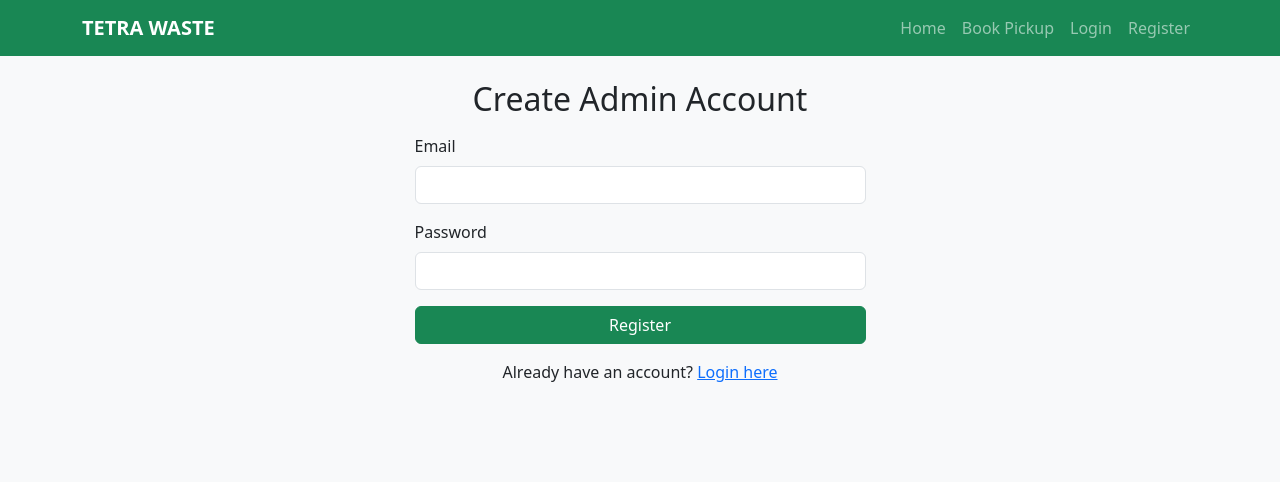
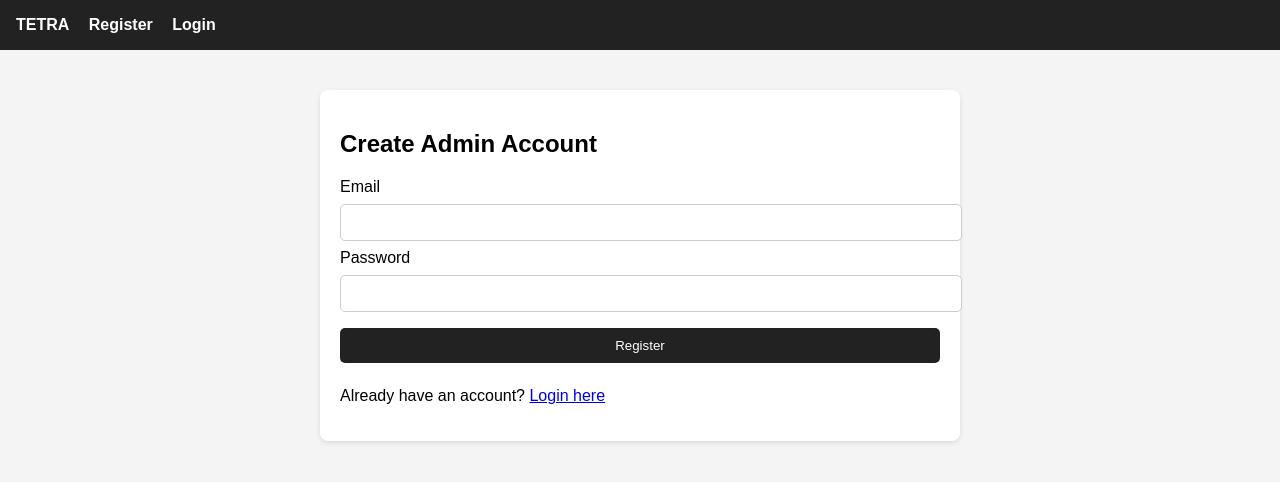
Before and after one commit to wilsoneffiong-creator/wilsoneffiong-creator-tetra-multi-dynamics-waste-app, a Flask app: page /register in a window 1280 px wide. Shown: the top 482 px of the page. Run offline with Flask 3, Linux system fonts and the light colour scheme.

Commit message:
V4.1: Fix BuildError - Clean base.html + Full app.py

```diff
--- a/app.py
+++ b/app.py
@@ -1,80 +1,84 @@
 from flask import Flask, render_template, request, redirect, url_for, session, flash
-import sqlite3
+import json, os
 from werkzeug.security import generate_password_hash, check_password_hash
-from functools import wraps
-import os
 
 app = Flask(__name__)
-app.secret_key = 'tetra_secret_key_change_this_later'
-DATABASE = 'tetra.db'
+app.secret_key = 'tetra-secret-key-change-this' # CHANGE THIS LATER
 
-def login_required(f):
-    @wraps(f)
-    def decorated_function(*args, **kwargs):
-        if 'user_id' not in session:
-            return redirect(url_for('login'))
-        return f(*args, **kwargs)
-    return decorated_function
+DB_FILE = 'users.json'
 
+# L9C RULE: Auto create DB if Render doesn't have it
 def init_db():
-    conn = sqlite3.connect(DATABASE)
-    c = conn.cursor()
-    c.execute('''CREATE TABLE IF NOT EXISTS users
-                 (id INTEGER PRIMARY KEY, email TEXT UNIQUE, password TEXT)''') # Changed to email
-    conn.commit()
-    conn.close()
+    if not os.path.exists(DB_FILE):
+        with open(DB_FILE, 'w') as f:
+            json.dump([], f) # Create empty user list
 
+def load_users():
+    with open(DB_FILE, 'r') as f:
+        return json.load(f)
+
+def save_users(users):
+    with open(DB_FILE, 'w') as f:
+        json.dump(users, f, indent=2)
+
+init_db() # Run on startup
+
+# L9C RULE: Fix BuildError - Add missing routes for base.html
 @app.route('/')
 def home():
-    return redirect(url_for('login'))
+    return render_template('dashboard.html') # Or "TETRA Home"
 
+@app.route('/book')
+def book():
+    return "Book Page - Coming Soon", 200
+
+# L9C RULE: Register Route
 @app.route('/register', methods=['GET', 'POST'])
 def register():
     if request.method == 'POST':
-        email = request.form['email'] # FIX: email not username
+        email = request.form['email']
         password = request.form['password']
-        hashed_pw = generate_password_hash(password)
-        try:
-            conn = sqlite3.connect(DATABASE)
-            c = conn.cursor()
-            c.execute("INSERT INTO users (email, password) VALUES (?,?)", (email, hashed_pw))
-            conn.commit()
-            conn.close()
-            flash('Registration successful! Please login.')
-            return redirect(url_for('login'))
-        except sqlite3.IntegrityError:
-            flash('Email already exists.')
+        users = load_users()
+
+        if any(u['email'] == email for u in users):
+            flash('Email already exists')
+            return redirect(url_for('register'))
+
+        users.append({
+            'email': email,
+            'password': generate_password_hash(password)
+        })
+        save_users(users)
+        flash('Account created. Please login.')
+        return redirect(url_for('login'))
+
     return render_template('register.html')
 
+# L9C RULE: Login Route
 @app.route('/login', methods=['GET', 'POST'])
 def login():
     if request.method == 'POST':
-        email = request.form['email'] # FIX: email not username
+        email = request.form['email']
         password = request.form['password']
-        conn = sqlite3.connect(DATABASE)
-        c = conn.cursor()
-        c.execute("SELECT * FROM users WHERE email =?", (email,)) # FIX: email
-        user = c.fetchone()
-        conn.close()
-        if user and check_password_hash(user[2], password):
-            session['user_id'] = user[0]
-            session['email'] = user[1] # FIX: email
+        users = load_users()
+
+        user = next((u for u in users if u['email'] == email), None)
+        if user and check_password_hash(user['password'], password):
+            session['user'] = email
             return redirect(url_for('dashboard'))
-        else:
-            flash('Invalid email or password.')
+        flash('Invalid email or password')
     return render_template('login.html')
 
 @app.route('/dashboard')
-@login_required
 def dashboard():
-    return render_template('dashboard.html', email=session['email']) # FIX: email
+    if 'user' not in session:
+        return redirect(url_for('login'))
+    return render_template('dashboard.html', user=session['user'])
 
 @app.route('/logout')
 def logout():
-    session.clear()
-    flash('You have been logged out.')
+    session.pop('user', None)
     return redirect(url_for('login'))
 
 if __name__ == '__main__':
-    init_db()
     app.run(debug=True)
--- a/templates/base.html
+++ b/templates/base.html
@@ -3,53 +3,41 @@
 <head>
   <meta charset="UTF-8">
   <meta name="viewport" content="width=device-width, initial-scale=1.0">
-  <title>TETRA WASTE</title>
-  <link href="https://cdn.jsdelivr.net/npm/bootstrap@5.3.3/dist/css/bootstrap.min.css" rel="stylesheet">
+  <title>TETRA Multi-Dynamics Com</title>
+  <style>
+    body { font-family: Arial, sans-serif; margin: 0; padding: 0; background: #f4f4f4; }
+    nav { background: #222; padding: 1rem; }
+    nav a { color: #fff; margin-right: 15px; text-decoration: none; font-weight: bold; }
+    nav a:hover { text-decoration: underline; }
+    .container { max-width: 600px; margin: 40px auto; background: #fff; padding: 20px; border-radius: 8px; box-shadow: 0 2px 5px rgba(0,0,0,0.1); }
+    input, button { width: 100%; padding: 10px; margin: 8px 0; border-radius: 5px; border: 1px solid #ccc; }
+    button { background: #222; color: #fff; border: none; cursor: pointer; }
+    button:hover { background: #444; }
+    .flash { background: #ffdddd; color: #a00; padding: 10px; border-radius: 5px; margin-bottom: 10px; }
+  </style>
 </head>
-<body class="bg-light">
-<nav class="navbar navbar-expand-lg navbar-dark bg-success mb-4">
-  <div class="container">
-    <a class="navbar-brand fw-bold" href="{{ url_for('home') }}">TETRA WASTE</a>
-    <button class="navbar-toggler" type="button" data-bs-toggle="collapse" data-bs-target="#navbarNav">
-      <span class="navbar-toggler-icon"></span>
-    </button>
-    <div class="collapse navbar-collapse" id="navbarNav">
-      <ul class="navbar-nav ms-auto">
-        <li class="nav-item"><a class="nav-link" href="{{ url_for('home') }}">Home</a></li>
-        <li class="nav-item"><a class="nav-link" href="{{ url_for('book') }}">Book Pickup</a></li>
-
-        {% if session.user %}
-          {# L5 RULE: If Logged In, Show These #}
-          <li class="nav-item"><a class="nav-link" href="{{ url_for('dashboard') }}">Dashboard</a></li>
-          <li class="nav-item"><a class="nav-link" href="{{ url_for('admin') }}">Admin</a></li>
-          <li class="nav-item"><a class="nav-link text-warning" href="{{ url_for('logout') }}">Logout ({{ session.user }})</a></li>
+<body>
+  <nav>
+    <a href="{{ url_for('home') }}">TETRA</a>
+    {% if session.get('user') %}
+      <a href="{{ url_for('dashboard') }}">Dashboard</a>
+      <a href="{{ url_for('logout') }}">Logout</a>
     {% else %}
-          {# L5 RULE: If Logged Out, Show These #}
-          <li class="nav-item"><a class="nav-link" href="{{ url_for('login') }}">Login</a></li>
-          <li class="nav-item"><a class="nav-link" href="{{ url_for('register') }}">Register</a></li>
+      <a href="{{ url_for('register') }}">Register</a>
+      <a href="{{ url_for('login') }}">Login</a>
     {% endif %}
-      </ul>
-    </div>
-  </div>
   </nav>
 
-<!-- L8: FLASH MESSAGE BLOCK = GREEN SUCCESS BOX -->
-<div class="container mt-3">
-  {% with messages = get_flashed_messages(with_categories=true) %}
+  <div class="container">
+    {% with messages = get_flashed_messages() %}
       {% if messages %}
-      {% for category, message in messages %}
-        <div class="alert alert-{{ 'success' if category == 'success' else 'danger' }} alert-dismissible fade show" role="alert">
-          {{ message }}
-          <button type="button" class="btn-close" data-bs-dismiss="alert"></button>
-        </div>
+        {% for msg in messages %}
+          <div class="flash">{{ msg }}</div>
         {% endfor %}
       {% endif %}
     {% endwith %}
-</div>
 
-<div class="container">
     {% block content %}{% endblock %}
   </div>
-<script src="https://cdn.jsdelivr.net/npm/bootstrap@5.3.3/dist/js/bootstrap.bundle.min.js"></script>
 </body>
 </html>
```
Lines whose indentation alone changed are shown as unchanged.
